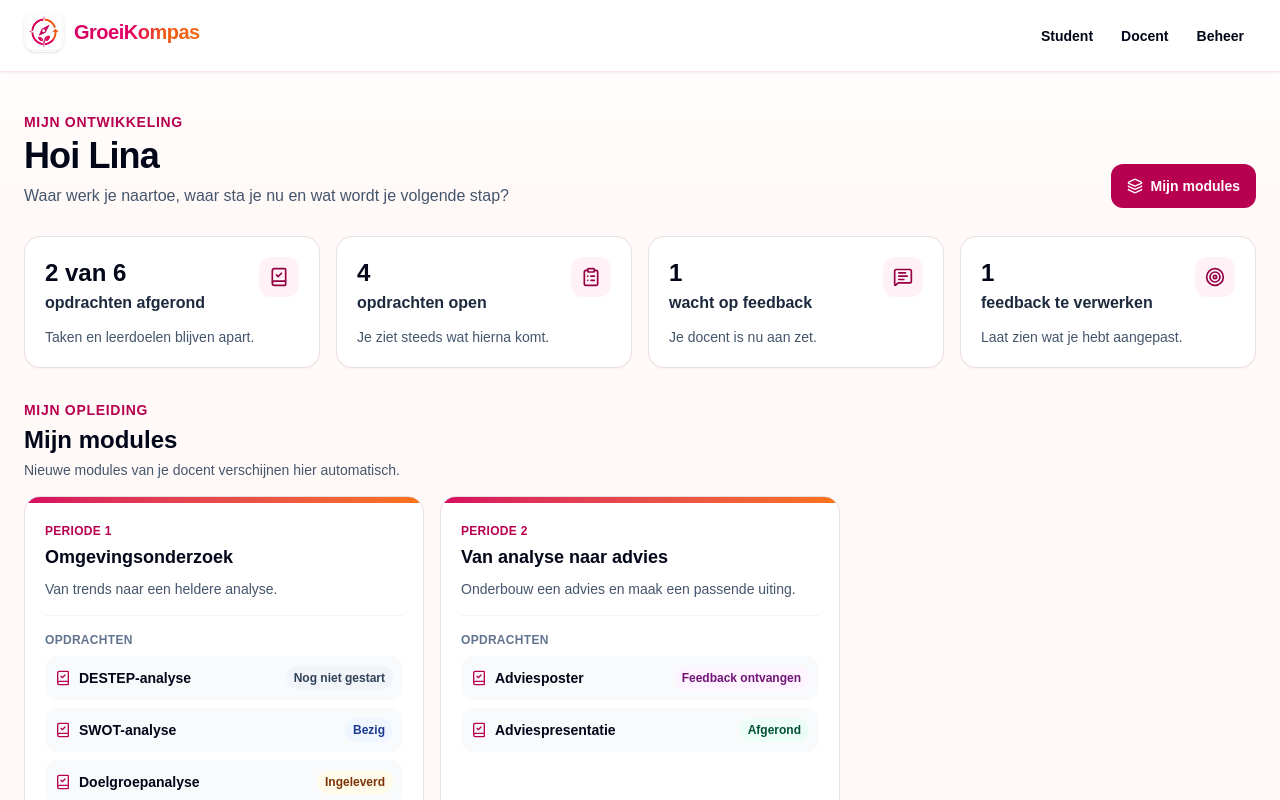
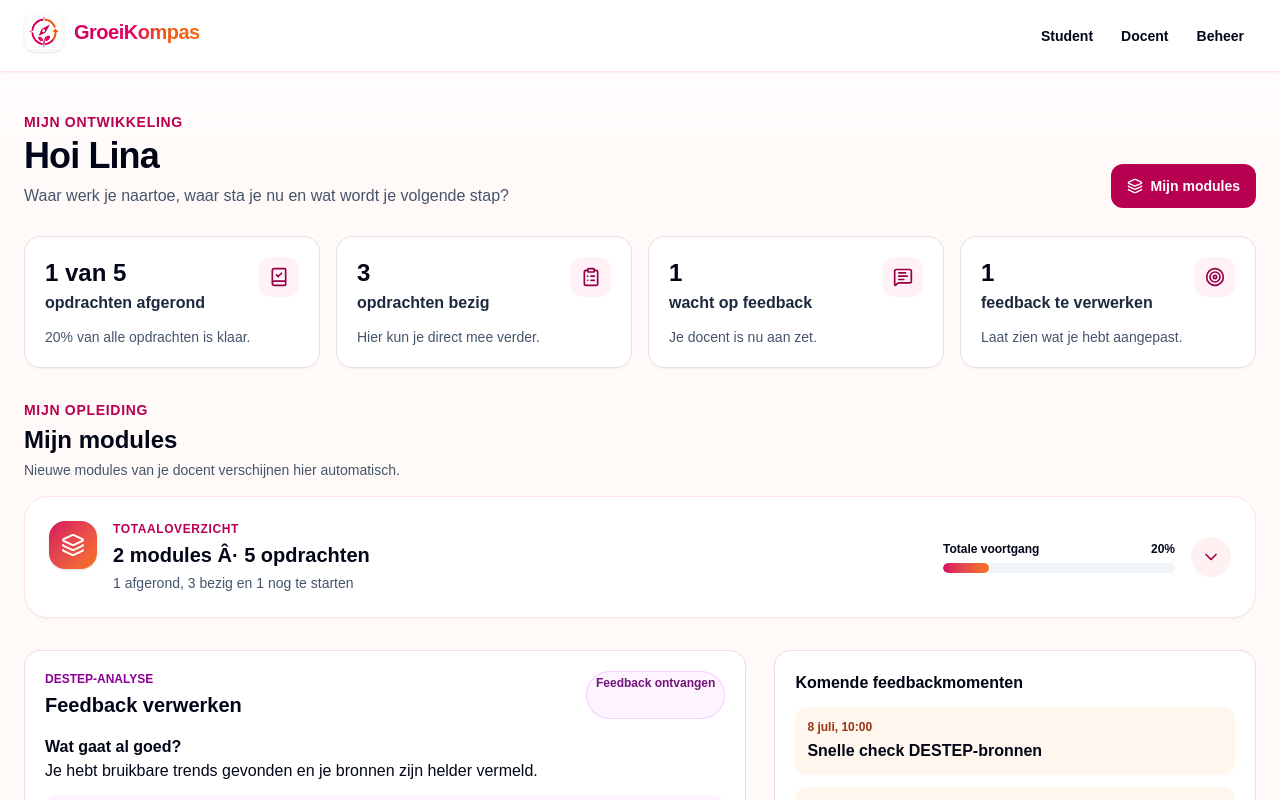
Before and after one commit to barteleveld/groeikompas, a Next.js app: page /demo/student in a window 1280 px wide. Shown: the top 800 px of the page. Built offline with nearby package versions, Linux system fonts and the light colour scheme.

Commit message:
Maak studentenmodules uitklapbaar en overzichtelijk

```diff
--- a/app/demo/student/page.tsx
+++ b/app/demo/student/page.tsx
@@ -1,7 +1,7 @@
 "use client";
 
 import { useState } from "react";
-import { BookCheck, ClipboardList, Layers3, MessageSquareText, Target } from "lucide-react";
+import { BookCheck, CheckCircle2, ChevronDown, ClipboardList, Layers3, MessageSquareText, Target } from "lucide-react";
 import { SummaryCard } from "@/components/dashboard/summary-card";
 import { PageHeader } from "@/components/layout/page-header";
 import { StatusBadge } from "@/components/status/status-badge";
@@ -21,6 +21,12 @@ export default function StudentDemo() {
   const [file, setFile] = useState("");
   const assignmentFeedback = state.assignmentFeedback.filter((item) => item.student === "Lina Bakker");
   const latestFeedback = assignmentFeedback.at(-1);
+  const assignments = state.modules.flatMap((module) => module.assignments);
+  const progress = state.assignmentProgress["Lina Bakker"] ?? {};
+  const completedAssignments = assignments.filter((assignment) => progress[assignment] === "Afgerond").length;
+  const activeAssignments = assignments.filter((assignment) => !["Nog niet gestart", "Afgerond"].includes(progress[assignment] ?? "Nog niet gestart")).length;
+  const waitingForFeedback = assignments.filter((assignment) => progress[assignment] === "Ingeleverd").length;
+  const totalProgress = assignments.length ? Math.round((completedAssignments / assignments.length) * 100) : 0;
 
   return (
     <>
@@ -37,9 +43,9 @@ export default function StudentDemo() {
       />
 
       <section className="grid gap-4 sm:grid-cols-2 lg:grid-cols-4">
-        <SummaryCard icon={BookCheck} value="2 van 6" label="opdrachten afgerond" hint="Taken en leerdoelen blijven apart." />
-        <SummaryCard icon={ClipboardList} value="4" label="opdrachten open" hint="Je ziet steeds wat hierna komt." />
-        <SummaryCard icon={MessageSquareText} value="1" label="wacht op feedback" hint="Je docent is nu aan zet." />
+        <SummaryCard icon={BookCheck} value={`${completedAssignments} van ${assignments.length}`} label="opdrachten afgerond" hint={`${totalProgress}% van alle opdrachten is klaar.`} />
+        <SummaryCard icon={ClipboardList} value={String(activeAssignments)} label="opdrachten bezig" hint="Hier kun je direct mee verder." />
+        <SummaryCard icon={MessageSquareText} value={String(waitingForFeedback)} label="wacht op feedback" hint="Je docent is nu aan zet." />
         <SummaryCard icon={Target} value={state.feedbackResponse ? "0" : String(assignmentFeedback.length)} label="feedback te verwerken" hint="Laat zien wat je hebt aangepast." />
       </section>
 
@@ -49,36 +55,77 @@ export default function StudentDemo() {
           <h2 className="mt-1 text-2xl font-black">Mijn modules</h2>
           <p className="mt-1 text-sm text-slate-600">Nieuwe modules van je docent verschijnen hier automatisch.</p>
         </div>
-        <div className="grid gap-4 md:grid-cols-2 xl:grid-cols-3">
-          {state.modules.map((module) => (
-            <article className="card overflow-hidden" key={module.id}>
-              <div className="h-1.5 bg-gradient-to-r from-teal-600 to-indigo-500" />
-              <div className="p-5">
+        <details className="group overflow-hidden rounded-3xl border border-rose-100 bg-white shadow-sm shadow-rose-950/5">
+          <summary data-testid="modules-summary" className="flex cursor-pointer list-none flex-col gap-5 p-5 marker:content-none sm:p-6 lg:flex-row lg:items-center lg:justify-between [&::-webkit-details-marker]:hidden">
+            <div className="flex min-w-0 items-start gap-4">
+              <span className="grid size-12 shrink-0 place-items-center rounded-2xl bg-gradient-to-br from-teal-600 to-indigo-500 text-white shadow-sm"><Layers3 className="size-6" aria-hidden /></span>
+              <div className="min-w-0">
+                <p className="text-xs font-bold uppercase tracking-wider text-teal-700">Totaaloverzicht</p>
+                <h3 className="mt-1 text-xl font-black">{state.modules.length} modules Â· {assignments.length} opdrachten</h3>
+                <p className="mt-1 text-sm text-slate-600">{completedAssignments} afgerond, {activeAssignments} bezig en {assignments.length - completedAssignments - activeAssignments} nog te starten</p>
+              </div>
+            </div>
+            <div className="flex items-center gap-4 lg:min-w-72">
+              <div className="min-w-0 flex-1">
+                <div className="mb-1.5 flex justify-between text-xs font-bold"><span>Totale voortgang</span><span>{totalProgress}%</span></div>
+                <div className="h-2.5 overflow-hidden rounded-full bg-slate-100"><div className="h-full rounded-full bg-gradient-to-r from-teal-600 to-indigo-500 transition-all" style={{ width: `${totalProgress}%` }} /></div>
+              </div>
+              <span className="grid size-10 shrink-0 place-items-center rounded-full bg-rose-50 text-teal-800 transition-transform group-open:rotate-180"><ChevronDown className="size-5" aria-hidden /></span>
+            </div>
+          </summary>
+
+          <div className="border-t border-rose-100 bg-[#fffaf8] p-4 sm:p-6">
+            <p className="mb-4 text-sm font-semibold text-slate-600">Open een module om de opdrachten en hun status te bekijken.</p>
+            <div className="space-y-4">
+              {state.modules.map((module) => {
+                const moduleCompleted = module.assignments.filter((assignment) => progress[assignment] === "Afgerond").length;
+                const moduleActive = module.assignments.filter((assignment) => !["Nog niet gestart", "Afgerond"].includes(progress[assignment] ?? "Nog niet gestart")).length;
+                const moduleProgress = module.assignments.length ? Math.round((moduleCompleted / module.assignments.length) * 100) : 0;
+                return (
+                  <details className="group/module overflow-hidden rounded-2xl border border-slate-200 bg-white shadow-sm" key={module.id}>
+                    <summary data-testid={`module-summary-${module.id}`} className="flex cursor-pointer list-none flex-col gap-4 p-5 marker:content-none md:flex-row md:items-center md:justify-between [&::-webkit-details-marker]:hidden">
+                      <div className="min-w-0">
                         <p className="text-xs font-bold uppercase tracking-wide text-teal-700">{module.period || "Doorlopend"}</p>
                         <h3 className="mt-1 text-lg font-black">{module.title}</h3>
-                <p className="mt-2 text-sm text-slate-600">{module.description || "Je docent heeft nog geen beschrijving toegevoegd."}</p>
-                <div className="mt-4 border-t border-slate-100 pt-4">
-                  <p className="text-xs font-bold uppercase tracking-wide text-slate-500">Opdrachten</p>
+                        <p className="mt-1 text-sm text-slate-600">{module.description || "Je docent heeft nog geen beschrijving toegevoegd."}</p>
+                      </div>
+                      <div className="flex shrink-0 items-center gap-3">
+                        <div className="text-right"><p className="text-sm font-black">{moduleCompleted} van {module.assignments.length} klaar</p><p className="text-xs text-slate-500">{moduleActive ? `${moduleActive} bezig` : moduleCompleted === module.assignments.length && module.assignments.length ? "Module afgerond" : "Klaar om te starten"}</p></div>
+                        <div className="grid size-11 place-items-center rounded-full bg-slate-100 text-sm font-black text-slate-700">{moduleProgress}%</div>
+                        <ChevronDown className="size-5 text-slate-500 transition-transform group-open/module:rotate-180" aria-hidden />
+                      </div>
+                    </summary>
+
+                    <div className="border-t border-slate-100 p-4 sm:p-5">
                       {module.assignments.length ? (
-                    <ul className="mt-2 space-y-2">
-                      {module.assignments.map((assignment) => {
-                        const status = state.assignmentProgress["Lina Bakker"]?.[assignment] ?? "Nog niet gestart";
+                        <ul className="space-y-3">
+                          {module.assignments.map((assignment, index) => {
+                            const status = progress[assignment] ?? "Nog niet gestart";
+                            const feedback = assignmentFeedback.filter((item) => item.assignment === assignment).at(-1);
                             return (
-                          <li className="flex flex-wrap items-center justify-between gap-2 rounded-xl bg-slate-50 p-2.5 text-sm" key={assignment}>
-                            <span className="flex items-start gap-2 font-semibold"><BookCheck className="mt-0.5 size-4 shrink-0 text-teal-700" aria-hidden />{assignment}</span>
-                            <span className={`rounded-full px-2 py-1 text-xs font-bold ${progressColor(status)}`}>{status}</span>
+                              <li className="rounded-2xl border border-slate-100 bg-slate-50 p-4" key={assignment}>
+                                <div className="flex flex-wrap items-start justify-between gap-3">
+                                  <div className="flex min-w-0 items-start gap-3">
+                                    <span className={`grid size-8 shrink-0 place-items-center rounded-full text-xs font-black ${status === "Afgerond" ? "bg-emerald-100 text-emerald-800" : "bg-white text-slate-500 shadow-sm"}`}>{status === "Afgerond" ? <CheckCircle2 className="size-4" aria-hidden /> : index + 1}</span>
+                                    <div><p className="font-bold">{assignment}</p>{feedback && <p className="mt-1 text-xs font-semibold text-fuchsia-800">Feedback van je docent beschikbaar</p>}</div>
+                                  </div>
+                                  <span className={`rounded-full px-2.5 py-1 text-xs font-bold ${progressColor(status)}`}>{status}</span>
+                                </div>
+                                {feedback && <div className="mt-3 rounded-xl bg-white p-3 text-sm text-slate-700"><strong>Volgende stap:</strong> {feedback.nextStep}</div>}
                               </li>
                             );
                           })}
                         </ul>
                       ) : (
-                    <p className="mt-2 text-sm text-slate-500">Nog geen opdrachten toegevoegd.</p>
+                        <p className="text-sm text-slate-500">Nog geen opdrachten toegevoegd.</p>
                       )}
                     </div>
+                  </details>
+                );
+              })}
             </div>
-            </article>
-          ))}
           </div>
+        </details>
       </section>
 
       <div className="mt-8 grid gap-7 lg:grid-cols-[1.2fr_.8fr]">
```
Lines whose indentation alone changed are shown as unchanged.
